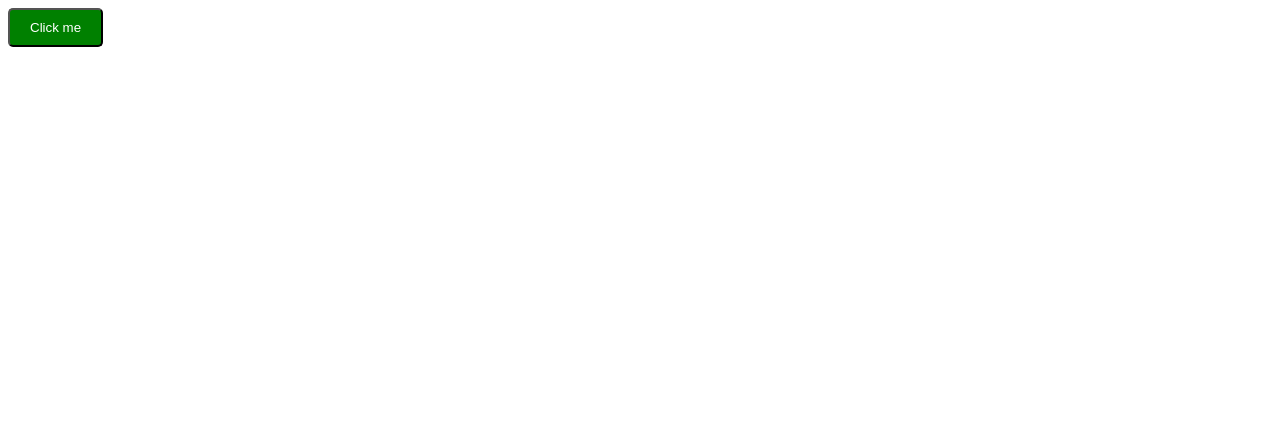
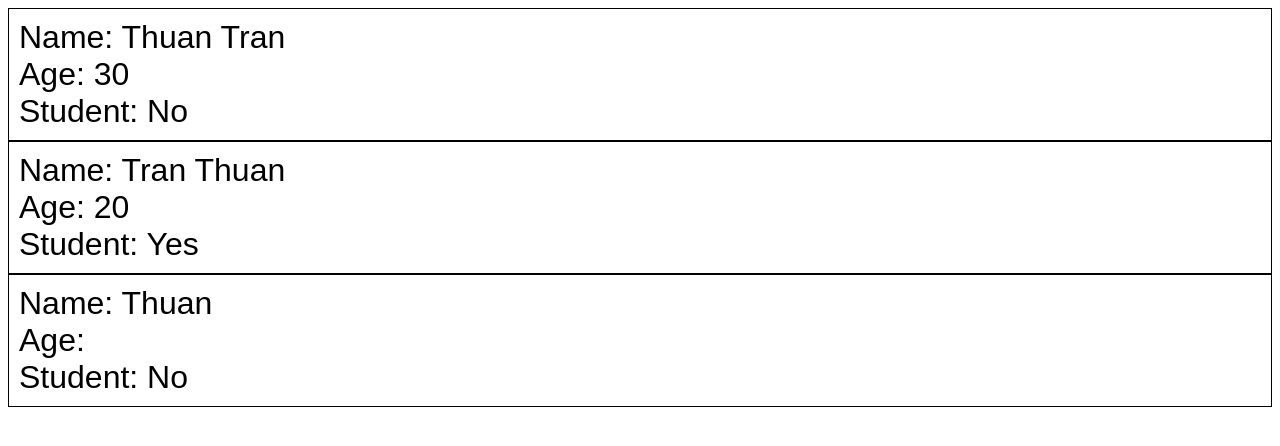
Before and after one commit to thuan410/NT114, a React (Vite) app: page / in a window 1280 px wide. Shown: the top 446 px of the page. Built offline with nearby package versions, Linux system fonts and the light colour scheme.

Commit message:
Thuan commit: create class

```diff
--- a/src/App.jsx
+++ b/src/App.jsx
@@ -1,7 +1,14 @@
-import Button from "./Button"
+
+import Student from "./Student";
 
 function App() {
-  return(<Button></Button>);
+  return(
+  <>
+  <Student name = "Thuan Tran" age = {30} isStudent={false}></Student>
+  <Student name = "Tran Thuan" age = {20} isStudent={true}></Student>
+  <Student name = "Thuan"></Student>
+  </>
+  );
 }
 
 export default App
--- /dev/null
+++ b/src/Student.jsx
@@ -0,0 +1,12 @@
+
+function Student(props) {
+    return(
+        <div className="student">
+            <p>Name: {props.name}</p>
+            <p>Age: {props.age}</p>
+            <p>Student: {props.isStudent ? "Yes" : "No"}</p>
+        </div>
+    );
+}
+
+export default Student
--- a/src/index.css
+++ b/src/index.css
@@ -1,8 +1,9 @@
-.button{
-    background-color: green;
-    color: white;
-    padding: 10px 20px;
-    border-radius: 5px;
-    border: auto;
-    cursor: pointer;
+.student{
+    font-family: Arial, Helvetica, sans-serif;
+    font-size: 2em;
+    padding: 10px;
+    border: 1px solid black;
 }
+.student p{
+    margin: 0;
+}
```
